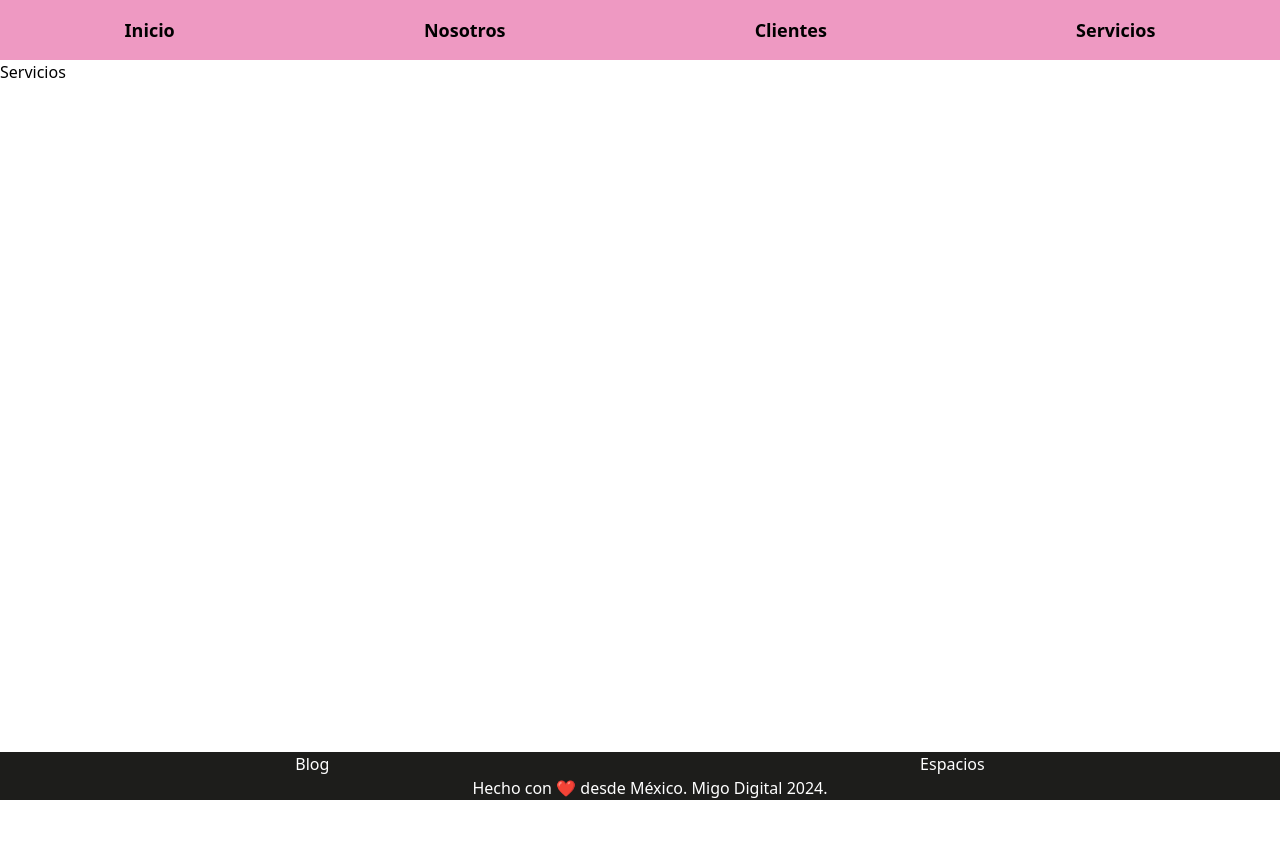
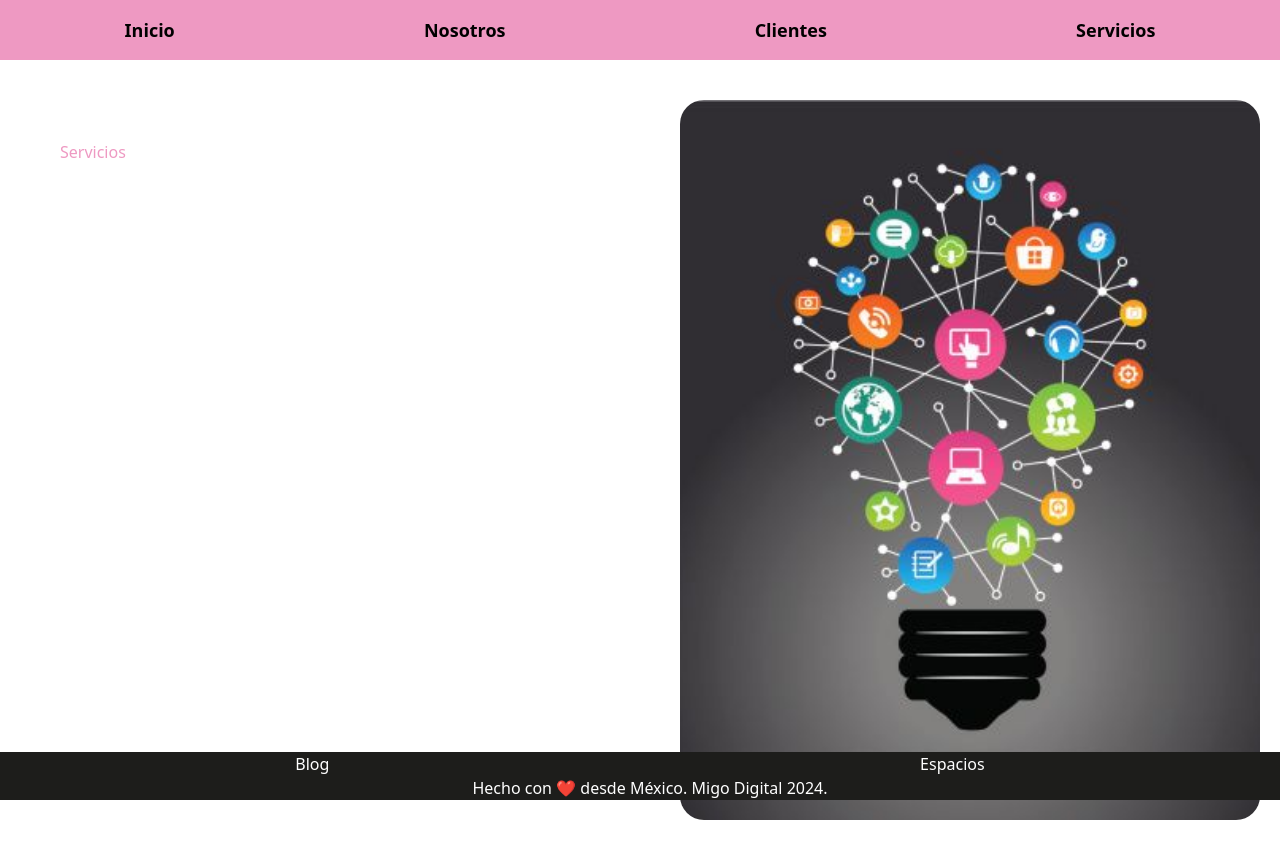
Before and after one commit to SharkF17/migoPage, a React (Vite) app: page /servicios in a window 1280 px wide. Built offline with nearby package versions, Linux system fonts and the light colour scheme.

Commit message:
cambia imgs

```diff
--- a/src/pages/2.servicios/Servicios.jsx
+++ b/src/pages/2.servicios/Servicios.jsx
@@ -1,12 +1,22 @@
 import Navbar from "../../components/header/Navbar";
 import marketing from "/marketing.jpg";
+import services from "/services.jpg";
 
 export default function Servicios() {
   return (
     <>
       <Navbar />
       <div className="min-h-screen">
-        <h2>Servicios</h2>
+        <section className="bg-azulin/90 flex min-h-screen flex-row px-5 py-10 text-rosin">
+          <div className="m-10 w-1/2 space-y-10">
+            <h2>Servicios</h2>
+          </div>
+          <img
+            src={services}
+            alt=""
+            className="min-h-full w-1/2 rounded-3xl object-cover"
+          />
+        </section>
       </div>
     </>
   );
--- a/src/pages/3.proyectos/Clientes.jsx
+++ b/src/pages/3.proyectos/Clientes.jsx
@@ -1,5 +1,6 @@
 import Navbar from "../../components/header/Navbar";
 import marketing from "/marketing.jpg";
+import phone from "/phone.jpg";
 
 export default function Clientes() {
   return (
@@ -28,7 +29,7 @@ export default function Clientes() {
             </ul>
           </div>
           <img
-            src={marketing}
+            src={phone}
             alt=""
             className="min-h-full w-1/2 rounded-3xl object-cover"
           />
```
Also changed, not shown: public/phone.jpg (added), public/services.jpg (added).
